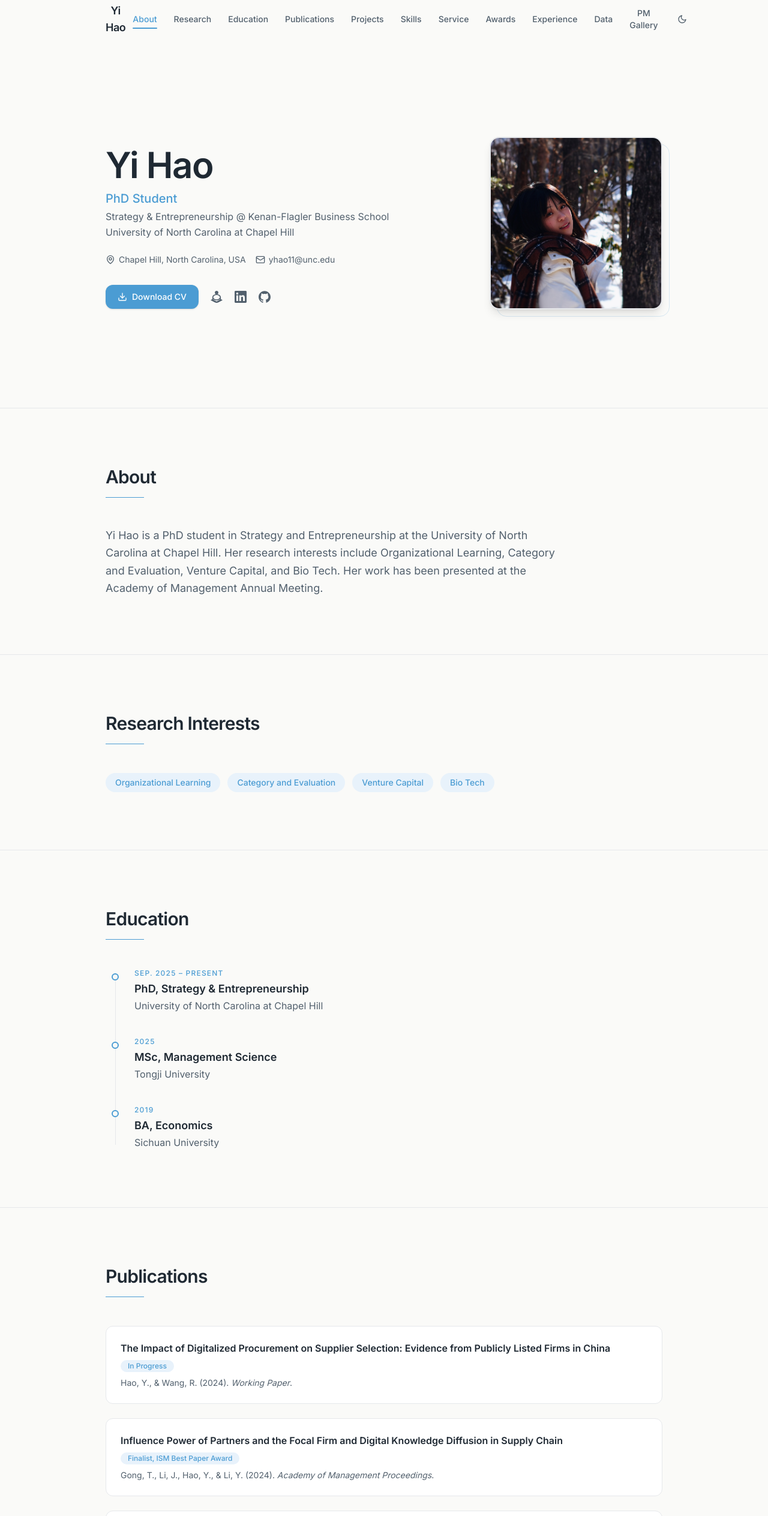
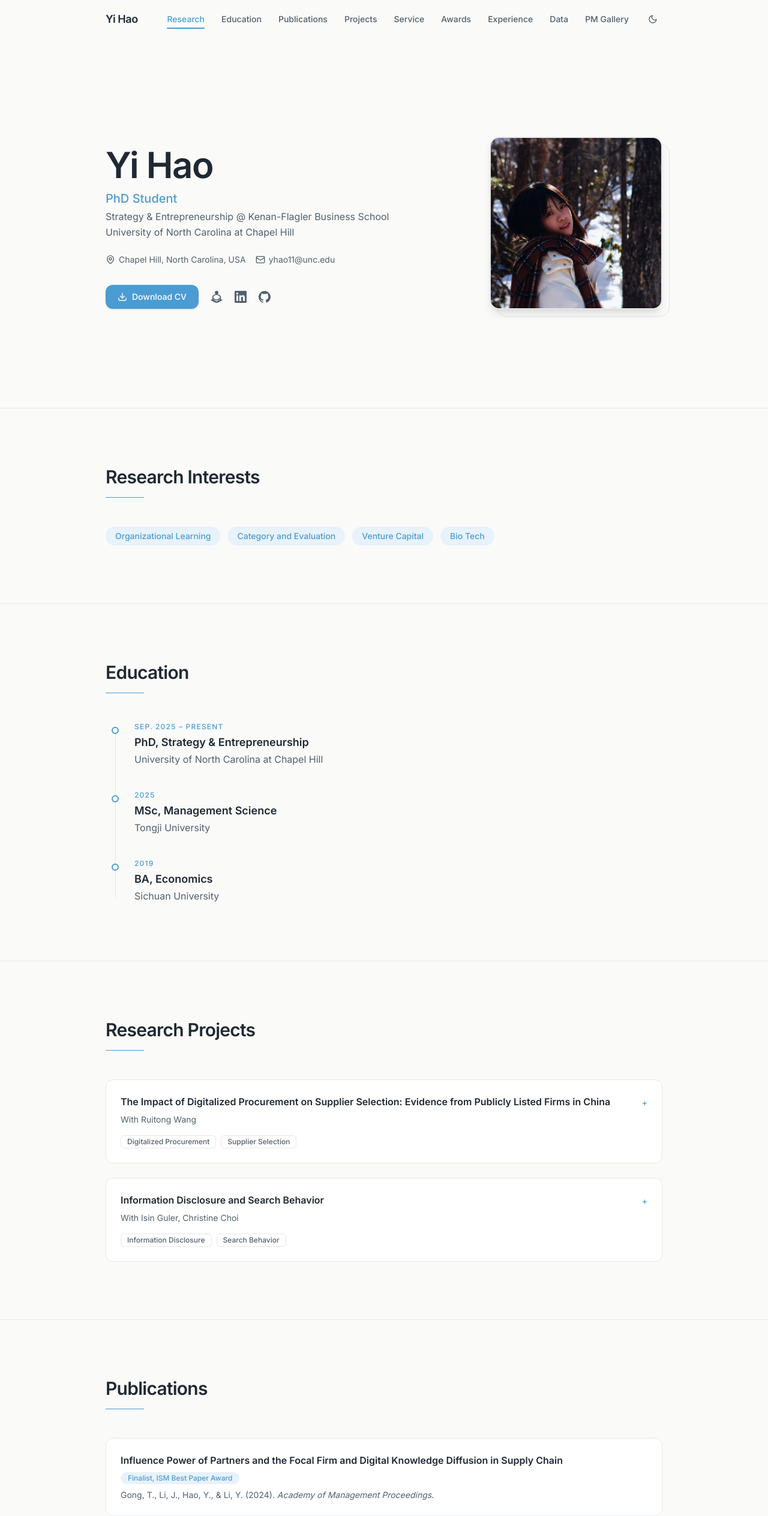
Before and after one commit to MoreIsDifferent/yihao, a Next.js app: page / in a window 1280 px wide. Shown: the top 2528 px of the page at 60% size. Built offline with nearby package versions, Linux system fonts and the light colour scheme.

Commit message:
Update personal website sections

```diff
--- /dev/null
+++ b/src/app/data/page.tsx
@@ -0,0 +1,47 @@
+import Link from "next/link";
+import { Navbar } from "@/components/Navbar";
+import { Footer } from "@/components/Footer";
+import { Container } from "@/components/Container";
+import { siteData } from "@/data/site-data";
+
+export default function DataPage() {
+  const item = siteData.externalLinks[0];
+
+  return (
+    <>
+      <Navbar />
+      <main className="min-h-screen pt-24">
+        <Container>
+          <section className="py-16 sm:py-20">
+            <Link
+              href="/"
+              className="text-sm font-medium text-accent transition-colors hover:underline"
+            >
+              &lt;- Back to home
+            </Link>
+            <p className="mt-10 text-sm font-semibold uppercase tracking-wide text-accent">
+              Data
+            </p>
+            <h1 className="mt-3 text-4xl font-bold tracking-tight text-[var(--text-primary)] sm:text-5xl">
+              {item.title}
+            </h1>
+            {item.description && (
+              <p className="mt-4 max-w-2xl text-lg text-[var(--text-secondary)]">
+                {item.description}
+              </p>
+            )}
+            <div className="mt-12 rounded-xl border border-[var(--border)] bg-[var(--card-bg)] p-8">
+              <h2 className="text-xl font-semibold text-[var(--text-primary)]">
+                Content coming soon
+              </h2>
+              <p className="mt-3 text-[var(--text-secondary)]">
+                This page is ready for Waffle Data materials, notes, and visualizations.
+              </p>
+            </div>
+          </section>
+        </Container>
+      </main>
+      <Footer />
+    </>
+  );
+}
--- a/src/app/page.tsx
+++ b/src/app/page.tsx
@@ -5,12 +5,10 @@ import { Footer } from "@/components/Footer";
 import { ScrollToTop } from "@/components/ScrollToTop";
 import { Divider } from "@/components/Divider";
 import { Hero } from "@/sections/Hero";
-import { About } from "@/sections/About";
 import { Research } from "@/sections/Research";
 import { Education } from "@/sections/Education";
 import { Publications } from "@/sections/Publications";
 import { Projects } from "@/sections/Projects";
-import { Skills } from "@/sections/Skills";
 import { Service } from "@/sections/Service";
 import { Awards } from "@/sections/Awards";
 import { Experience } from "@/sections/Experience";
@@ -24,17 +22,13 @@ export default function Home() {
       <main>
         <Hero />
         <Divider />
-        <About />
-        <Divider />
         <Research />
         <Divider />
         <Education />
         <Divider />
-        <Publications />
-        <Divider />
         <Projects />
         <Divider />
-        <Skills />
+        <Publications />
         <Divider />
         <Service />
         <Divider />
--- /dev/null
+++ b/src/app/pm-gallery/page.tsx
@@ -0,0 +1,47 @@
+import Link from "next/link";
+import { Navbar } from "@/components/Navbar";
+import { Footer } from "@/components/Footer";
+import { Container } from "@/components/Container";
+import { siteData } from "@/data/site-data";
+
+export default function PMGalleryPage() {
+  const item = siteData.externalLinks[1];
+
+  return (
+    <>
+      <Navbar />
+      <main className="min-h-screen pt-24">
+        <Container>
+          <section className="py-16 sm:py-20">
+            <Link
+              href="/"
+              className="text-sm font-medium text-accent transition-colors hover:underline"
+            >
+              &lt;- Back to home
+            </Link>
+            <p className="mt-10 text-sm font-semibold uppercase tracking-wide text-accent">
+              Arts
+            </p>
+            <h1 className="mt-3 text-4xl font-bold tracking-tight text-[var(--text-primary)] sm:text-5xl">
+              {item.title}
+            </h1>
+            {item.description && (
+              <p className="mt-4 max-w-2xl text-lg text-[var(--text-secondary)]">
+                {item.description}
+              </p>
+            )}
+            <div className="mt-12 rounded-xl border border-[var(--border)] bg-[var(--card-bg)] p-8">
+              <h2 className="text-xl font-semibold text-[var(--text-primary)]">
+                Content coming soon
+              </h2>
+              <p className="mt-3 text-[var(--text-secondary)]">
+                This page is ready for gallery images, captions, and project notes.
+              </p>
+            </div>
+          </section>
+        </Container>
+      </main>
+      <Footer />
+    </>
+  );
+}
--- a/src/components/Navbar.tsx
+++ b/src/components/Navbar.tsx
@@ -33,7 +33,7 @@ export function Navbar() {
       { rootMargin: "-20% 0px -70% 0px" }
     );
 
-    navItems.forEach((item) => {
+    navItems.filter((item) => item.href.startsWith("#")).forEach((item) => {
       const el = document.querySelector(item.href);
       if (el) observer.observe(el);
     });
@@ -43,10 +43,18 @@ export function Navbar() {
 
   const handleNavClick = (href: string) => {
     setMobileOpen(false);
+    if (!href.startsWith("#")) {
+      window.location.href = href;
+      return;
+    }
+
     const el = document.querySelector(href);
     if (el) {
       el.scrollIntoView({ behavior: "smooth" });
+      return;
     }
+
+    window.location.href = `/${href}`;
   };
 
   return (
--- a/src/data/site-data.ts
+++ b/src/data/site-data.ts
@@ -40,14 +40,6 @@ export const siteData: SiteData = {
   ],
   publications: [
     {
-      authors: "Hao, Y., & Wang, R.",
-      year: 2024,
-      title:
-        "The Impact of Digitalized Procurement on Supplier Selection: Evidence from Publicly Listed Firms in China",
-      venue: "Working Paper",
-      status: "In Progress",
-    },
-    {
       authors: "Gong, T., Li, J., Hao, Y., & Li, Y.",
       year: 2024,
       title:
@@ -66,22 +58,17 @@ export const siteData: SiteData = {
   ],
   projects: [
     {
-      title: "Digitalized Procurement and Supplier Selection",
-      description:
-        "Constructed a unique database by scraping publicly listed firm websites, analyzed panel data, and drafted manuscript.",
-      tags: ["Digitalization", "Supply Chain", "Panel Data"],
+      title:
+        "The Impact of Digitalized Procurement on Supplier Selection: Evidence from Publicly Listed Firms in China",
+      authors: "With Ruitong Wang",
+      abstract: "Abstract Coming Soon",
+      tags: ["Digitalized Procurement", "Supplier Selection"],
     },
     {
-      title: "Knowledge Diffusion in Supply Chain Networks",
-      description:
-        "Built supply chain networks, conducted text analysis on digital knowledge diffusion between partners, and analyzed dyad-year level data.",
-      tags: ["Network Analysis", "Text Analysis", "Supply Chain"],
-    },
-    {
-      title: "Institutional Fragility and Strategic Emphasis",
-      description:
-        "Investigated how institutional fragility and institutional development shape firms' relative strategic emphasis. Presented findings at multiple international conferences.",
-      tags: ["Institutions", "Strategy", "Emerging Markets"],
+      title: "Information Disclosure and Search Behavior",
+      authors: "With Isin Guler, Christine Choi",
+      abstract: "Abstract Coming Soon",
+      tags: ["Information Disclosure", "Search Behavior"],
     },
   ],
   skills: [
@@ -102,8 +89,16 @@ export const siteData: SiteData = {
   ],
   awards: [
     {
-      title: "Graduate Research Fund (¥12,000)",
+      title: "Outstanding Master's Thesis",
+      organization: "Tongji University, 2025",
+    },
+    {
+      title: "Graduate Research Fund",
       organization: "Tongji University, 2023",
+    },
+    {
+      title: "Excellent Social Practice Award",
+      organization: "Sichuan University, 2017",
     },
     {
       title: "Comprehensive Scholarship (Three Times)",
@@ -111,11 +106,7 @@ export const siteData: SiteData = {
     },
     {
       title: "Guo Moruo Scholarship (Top 1%)",
-      organization: "Sichuan University, 2015",
-    },
-    {
-      title: "Excellent Social Practice Award",
-      organization: "Sichuan University, 2017",
+      organization: "Leshan No.1 High School, 2015",
     },
   ],
   practiceExperience: [
@@ -153,12 +144,12 @@ export const siteData: SiteData = {
     {
       title: "Waffle Data",
       description: "Descriptive Results",
-      url: "https://sordid-elderberry-f9a.notion.site/Waffle-Data-2740eadb1ec680548f76e9bd70181619?pvs=74",
+      url: "/data",
     },
     {
       title: "PM Gallery",
       description: "Captured & Crafted",
-      url: "https://sordid-elderberry-f9a.notion.site/Art-Collection-3120eadb1ec68056ace9e393c07fccd0?pvs=73",
+      url: "/pm-gallery",
     },
   ],
   social: [
@@ -200,15 +191,13 @@ export const siteData: SiteData = {
 };
 
 export const navItems = [
-  { label: "About", href: "#about" },
   { label: "Research", href: "#research" },
   { label: "Education", href: "#education" },
   { label: "Publications", href: "#publications" },
   { label: "Projects", href: "#projects" },
-  { label: "Skills", href: "#skills" },
   { label: "Service", href: "#service" },
   { label: "Awards", href: "#awards" },
   { label: "Experience", href: "#experience" },
-  { label: "Data", href: "#data-exploration" },
-  { label: "PM Gallery", href: "#pm-gallery" },
+  { label: "Data", href: "/data" },
+  { label: "PM Gallery", href: "/pm-gallery" },
 ];
--- a/src/sections/Awards.tsx
+++ b/src/sections/Awards.tsx
@@ -11,7 +11,7 @@ export function Awards() {
     <Section id="awards">
       <Container>
         <SectionHeader title="Awards & Honors" />
-        <div className="space-y-4">
+        <div className="grid gap-4 sm:grid-cols-2">
           {siteData.awards.map((award, i) => (
             <motion.div
               key={i}
@@ -19,20 +19,23 @@ export function Awards() {
               whileInView={{ opacity: 1, y: 0 }}
               viewport={{ once: true }}
               transition={{ duration: 0.4, delay: i * 0.1 }}
-              className="flex items-start gap-4 rounded-xl border border-[var(--border)] bg-[var(--card-bg)] p-5 transition-all duration-200 hover:-translate-y-0.5 hover:shadow-sm"
+              className="group relative overflow-hidden rounded-xl border border-[var(--border)] bg-[var(--card-bg)] p-5 transition-all duration-200 hover:-translate-y-0.5 hover:border-accent/40 hover:shadow-sm"
             >
-              <div className="flex h-10 w-10 shrink-0 items-center justify-center rounded-lg bg-accent-soft text-accent dark:bg-accent/10">
+              <div className="absolute inset-x-0 top-0 h-1 bg-accent" />
+              <div className="flex items-start gap-4 pt-1">
+                <div className="flex h-9 w-9 shrink-0 items-center justify-center rounded-lg bg-accent-soft text-accent dark:bg-accent/10">
                   <svg className="h-5 w-5" viewBox="0 0 24 24" fill="none" stroke="currentColor" strokeWidth="2" strokeLinecap="round" strokeLinejoin="round" aria-hidden="true">
                     <polygon points="12 2 15.09 8.26 22 9.27 17 14.14 18.18 21.02 12 17.77 5.82 21.02 7 14.14 2 9.27 8.91 8.26 12 2"/>
                   </svg>
                 </div>
                 <div>
-                <h3 className="text-base font-semibold text-[var(--text-primary)]">
+                  <h3 className="text-sm font-semibold text-[var(--text-primary)]">
                   {award.title}
                   </h3>
-                <p className="mt-0.5 text-sm text-[var(--text-secondary)]">
+                  <p className="mt-1 text-sm text-[var(--text-secondary)]">
                     {award.organization}
                   </p>
+                </div>
               </div>
             </motion.div>
           ))}
--- a/src/sections/DataExploration.tsx
+++ b/src/sections/DataExploration.tsx
@@ -1,10 +1,10 @@
 "use client";
 
+import Link from "next/link";
 import { motion } from "framer-motion";
 import { Section } from "@/components/Section";
 import { Container } from "@/components/Container";
 import { SectionHeader } from "@/components/SectionHeader";
-import { ExternalLinkIcon } from "@/components/Icons";
 import { siteData } from "@/data/site-data";
 
 export function DataExploration() {
@@ -28,15 +28,13 @@ export function DataExploration() {
               {item.description}
             </p>
           )}
-          <a
+          <Link
             href={item.url}
-            target="_blank"
-            rel="noopener noreferrer"
             className="mt-4 inline-flex items-center gap-2 text-sm font-medium text-accent transition-colors hover:underline"
           >
-            Visit
-            <ExternalLinkIcon className="w-4 h-4" />
-          </a>
+            Open page
+            <span aria-hidden="true">-&gt;</span>
+          </Link>
         </motion.div>
       </Container>
     </Section>
--- a/src/sections/PMGallery.tsx
+++ b/src/sections/PMGallery.tsx
@@ -1,10 +1,10 @@
 "use client";
 
+import Link from "next/link";
 import { motion } from "framer-motion";
 import { Section } from "@/components/Section";
 import { Container } from "@/components/Container";
 import { SectionHeader } from "@/components/SectionHeader";
-import { ExternalLinkIcon } from "@/components/Icons";
 import { siteData } from "@/data/site-data";
 
 export function PMGallery() {
@@ -28,15 +28,13 @@ export function PMGallery() {
               {item.description}
             </p>
           )}
-          <a
+          <Link
             href={item.url}
-            target="_blank"
-            rel="noopener noreferrer"
             className="mt-4 inline-flex items-center gap-2 text-sm font-medium text-accent transition-colors hover:underline"
           >
-            Visit
-            <ExternalLinkIcon className="w-4 h-4" />
-          </a>
+            Open page
+            <span aria-hidden="true">-&gt;</span>
+          </Link>
         </motion.div>
       </Container>
     </Section>
--- a/src/sections/Projects.tsx
+++ b/src/sections/Projects.tsx
@@ -11,7 +11,7 @@ export function Projects() {
     <Section id="projects">
       <Container>
         <SectionHeader title="Research Projects" />
-        <div className="grid gap-6 sm:grid-cols-2 lg:grid-cols-3">
+        <div className="grid w-full gap-6">
           {siteData.projects.map((project, i) => (
             <motion.div
               key={i}
@@ -19,14 +19,23 @@ export function Projects() {
               whileInView={{ opacity: 1, y: 0 }}
               viewport={{ once: true }}
               transition={{ duration: 0.4, delay: i * 0.1 }}
-              className="group flex flex-col rounded-xl border border-[var(--border)] bg-[var(--card-bg)] p-6 transition-all duration-200 hover:-translate-y-1 hover:shadow-md"
+              className="w-full rounded-xl border border-[var(--border)] bg-[var(--card-bg)] transition-all duration-200 hover:-translate-y-1 hover:shadow-md"
             >
-              <h3 className="text-base font-semibold text-[var(--text-primary)] group-hover:text-accent transition-colors">
+              <details className="group block w-full">
+                <summary className="block w-full cursor-pointer list-none p-6">
+                  <div className="flex items-start justify-between gap-4">
+                    <div>
+                      <h3 className="text-base font-semibold text-[var(--text-primary)] transition-colors group-hover:text-accent">
                         {project.title}
                       </h3>
-              <p className="mt-3 flex-1 text-sm leading-relaxed text-[var(--text-secondary)]">
-                {project.description}
+                      <p className="mt-2 text-sm text-[var(--text-secondary)]">
+                        {project.authors}
                       </p>
+                    </div>
+                    <span className="mt-1 shrink-0 text-sm font-medium text-accent transition-transform group-open:rotate-45">
+                      +
+                    </span>
+                  </div>
                   <div className="mt-4 flex flex-wrap gap-2">
                     {project.tags.map((tag) => (
                       <span
@@ -37,6 +46,16 @@ export function Projects() {
                       </span>
                     ))}
                   </div>
+                </summary>
+                <div className="border-t border-[var(--border)] px-6 pb-6 pt-5">
+                  <p className="text-xs font-semibold uppercase tracking-wide text-accent">
+                    Abstract
+                  </p>
+                  <p className="mt-2 text-sm leading-relaxed text-[var(--text-secondary)]">
+                    {project.abstract}
+                  </p>
+                </div>
+              </details>
             </motion.div>
           ))}
         </div>
--- a/src/types/index.ts
+++ b/src/types/index.ts
@@ -30,7 +30,8 @@ export interface Publication {
 
 export interface Project {
   title: string;
-  description: string;
+  authors: string;
+  abstract: string;
   tags: string[];
 }
 
```
Lines whose indentation alone changed are shown as unchanged.
